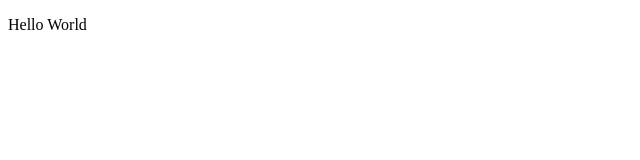
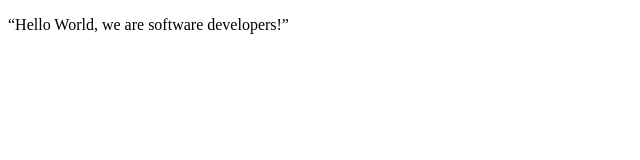
Before and after one commit to mariosknl/Marios_Marian, a plain HTML site: page index.html in a window 1280 px wide. Shown: the whole page, without its empty margins (0-640 px from the left). Drawn offline with Linux system fonts and the light colour scheme.

Commit message:
index.html changed

```diff
--- a/index.html
+++ b/index.html
@@ -21,7 +21,7 @@
     - The freeCodeCamp Team
 
     -->
-    <p>Hello World</p>
+	<p>“Hello World, we are software developers!”</p>
     <script  src="js/index.js"></script>
   </body>
 </html>
```
